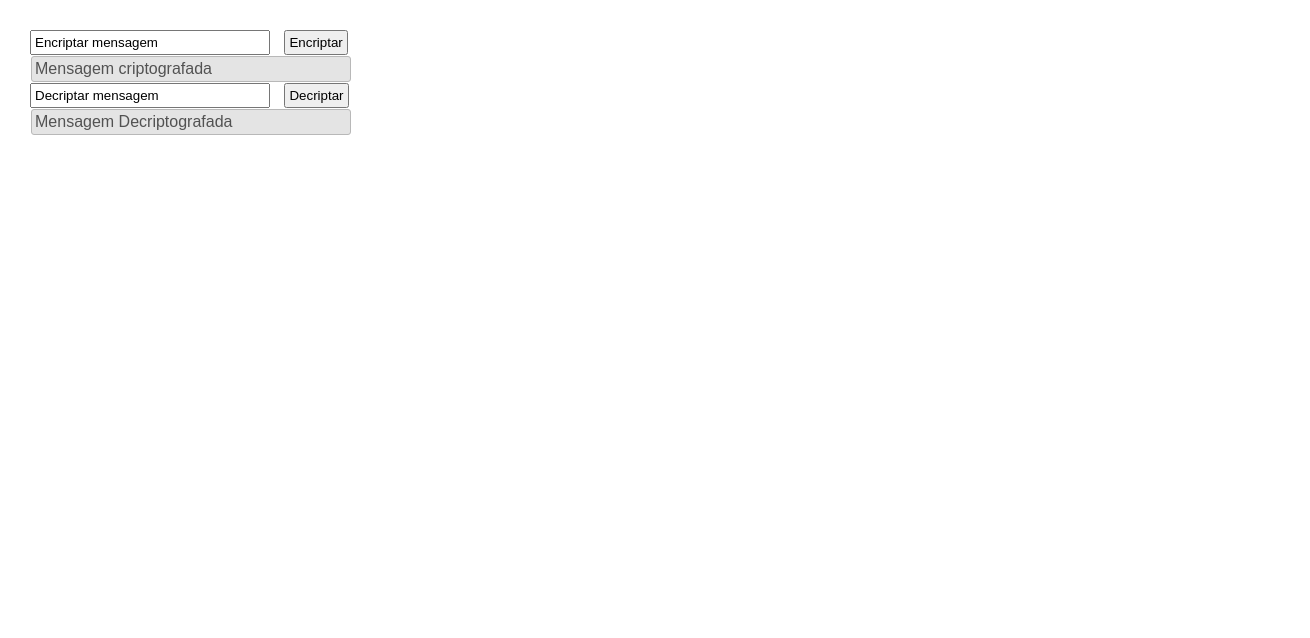
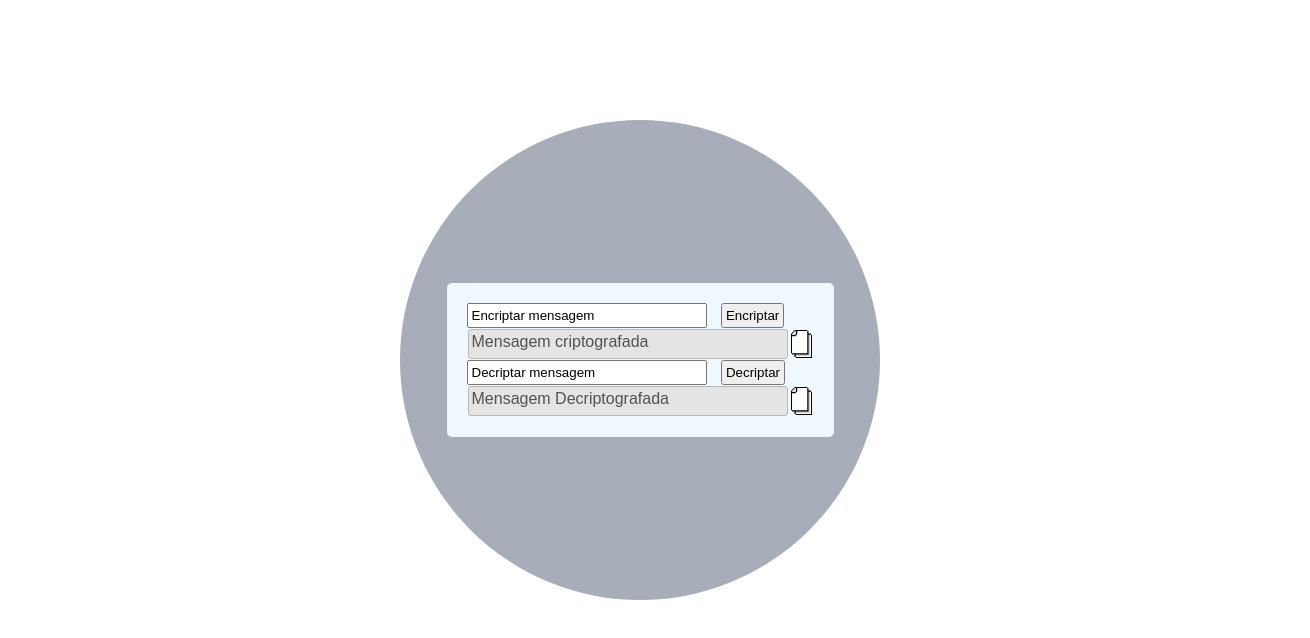
Before and after one commit to R159S/cifrar-e-decifrar, a plain HTML site: page index.html in a window 1280 px wide. Shown: the whole page, 1310 px wide, since content can reach past the window. Drawn offline with Linux system fonts and the light colour scheme.

Commit message:
Add files via upload

```diff
--- a/index.html
+++ b/index.html
@@ -7,24 +7,25 @@
     <title>Document</title>
 </head>
 <body>
-
+    <main>
         <div class="m_box">
+            <div class="box""">
                 <form id="cifrar" method="post" action="">
                     <input type="text" id="conteudo" value="Encriptar mensagem">
                     <input id="botao" type="submit" value="Encriptar">
                 </form>
 
-        <div id="cifrado">Mensagem criptografada</div>
+                <div class="result_container"><div id="cifrado" value="r_cifrado">Mensagem criptografada</div><img id="copy_cf" src="./src/image/CopyIcon.png" alt=""></div>
 
                 <form id="decifrar" method="post" action="">
                     <input type="text" id="m_cifrada" value="Decriptar mensagem">
                     <input id="botao" type="submit" value="Decriptar">
                 </form>
 
-        <div id="decifrado">Mensagem Decriptografada</div>
+                <div class="result_container"><div id="decifrado">Mensagem Decriptografada</div><img id="copy_df" src="./src/image/CopyIcon.png" alt=""></div>
             </div>
-
-
+        </div>
+    </main>
 <script src="./src/javascript/index.js"></script>
 </body>
 </html>
--- a/src/css/style.css
+++ b/src/css/style.css
@@ -4,11 +4,29 @@
     box-sizing: border-box;
 }
 
+main {
+    display: flex;
+    justify-content: center;
+    align-items: center;
+    height: 90vh;
+}
+
 .m_box {
-    position: relative;
-    left: 30px;
-    top: 30px;
+    display: flex;
+    flex-direction: column;
+    justify-content: center;
+    align-items: center;
+    border-radius: 50%;
+    width: 30rem;
+    height: 30rem;
     font-family: sans-serif;
+    background-color: rgb(167, 173, 185);
+}
+
+.box {
+    background-color: aliceblue;
+    padding: 20px;
+    border-radius: 5px;
 }
 
 
@@ -34,6 +52,16 @@
     border-radius: 3px;
 }
 
+.result_container {
+    display: flex;
+    cursor: pointer;
+}
+
+.result_container img{
+    width: 25px;
+    padding: 2px;
+}
+
 @media (max-width:600px) {
     #cifrado, #decifrado {
         width: 80%;
--- a/src/javascript/index.js
+++ b/src/javascript/index.js
@@ -4,7 +4,25 @@ const cifrado = document.getElementById("cifrado")
 const decifrar = document.getElementById("decifrar")
 const decifrado = document.getElementById("decifrado")
 
-cifrar.addEventListener('click', (e) => {
+const copyBtCf = document.getElementById("copy_cf")
+const copyBtDf = document.getElementById("copy_df")
+
+//copia os resultados gerados na criptografia
+copyBtCf.addEventListener('click', (e) =>{
+    e.preventDefault()
+    resultado = document.getElementById("cifrado").innerText
+    navigator.clipboard.writeText(resultado)
+})
+
+//copia os resultados gerados na decriptografia
+copyBtDf.addEventListener('click', (e) =>{
+    e.preventDefault()
+    resultado = document.getElementById("decifrado").innerText
+    navigator.clipboard.writeText(resultado)
+})
+
+
+cifrar.addEventListener('submit', (e) => {
     e.preventDefault()
     const conteudo = document.getElementById("conteudo").value
     cont = conteudo.length
@@ -123,7 +141,7 @@ cifrar.addEventListener('click', (e) => {
 })
 
 
-decifrar.addEventListener('click', (e) => {
+decifrar.addEventListener('submit', (e) => {
     e.preventDefault()
     const m_cifrada = document.getElementById("m_cifrada").value
     cont = m_cifrada.length
```
Also changed, not shown: src/image/CopyIcon.png (added). Lines whose indentation alone changed are shown as unchanged.
